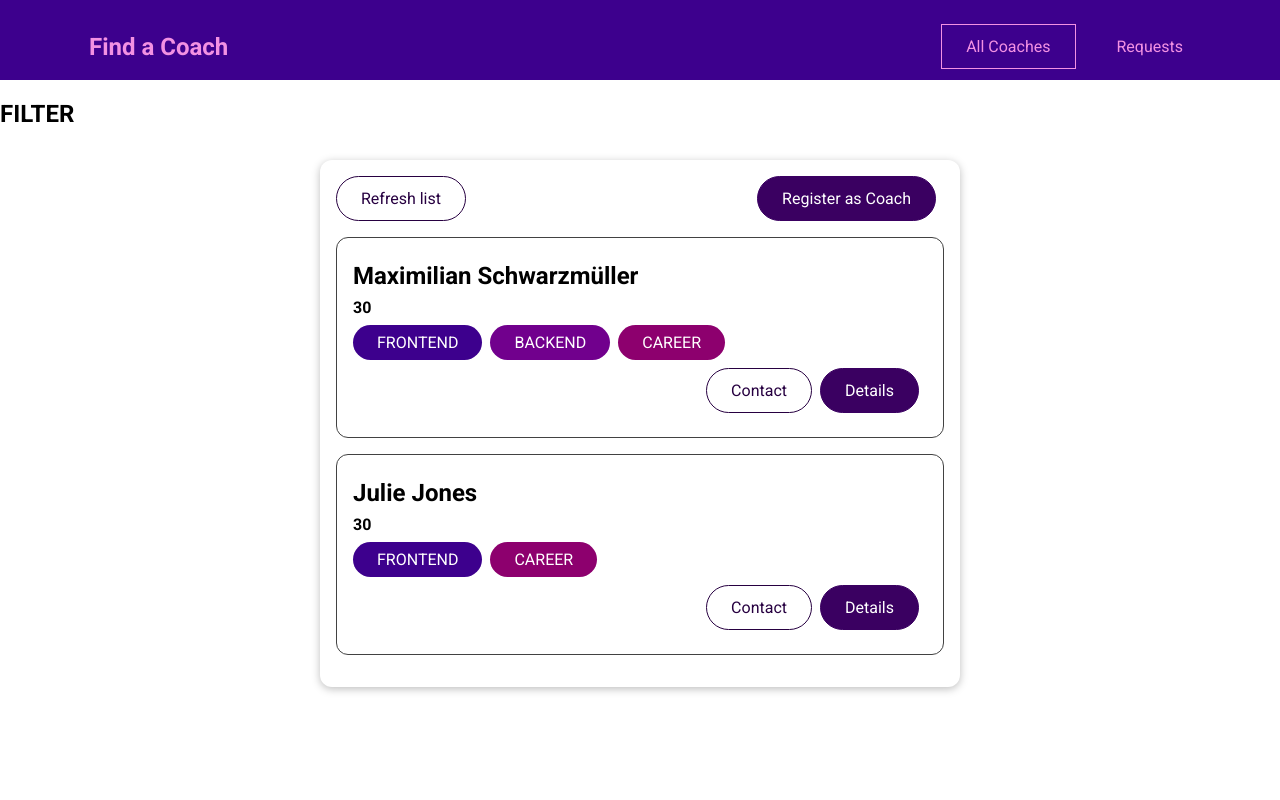
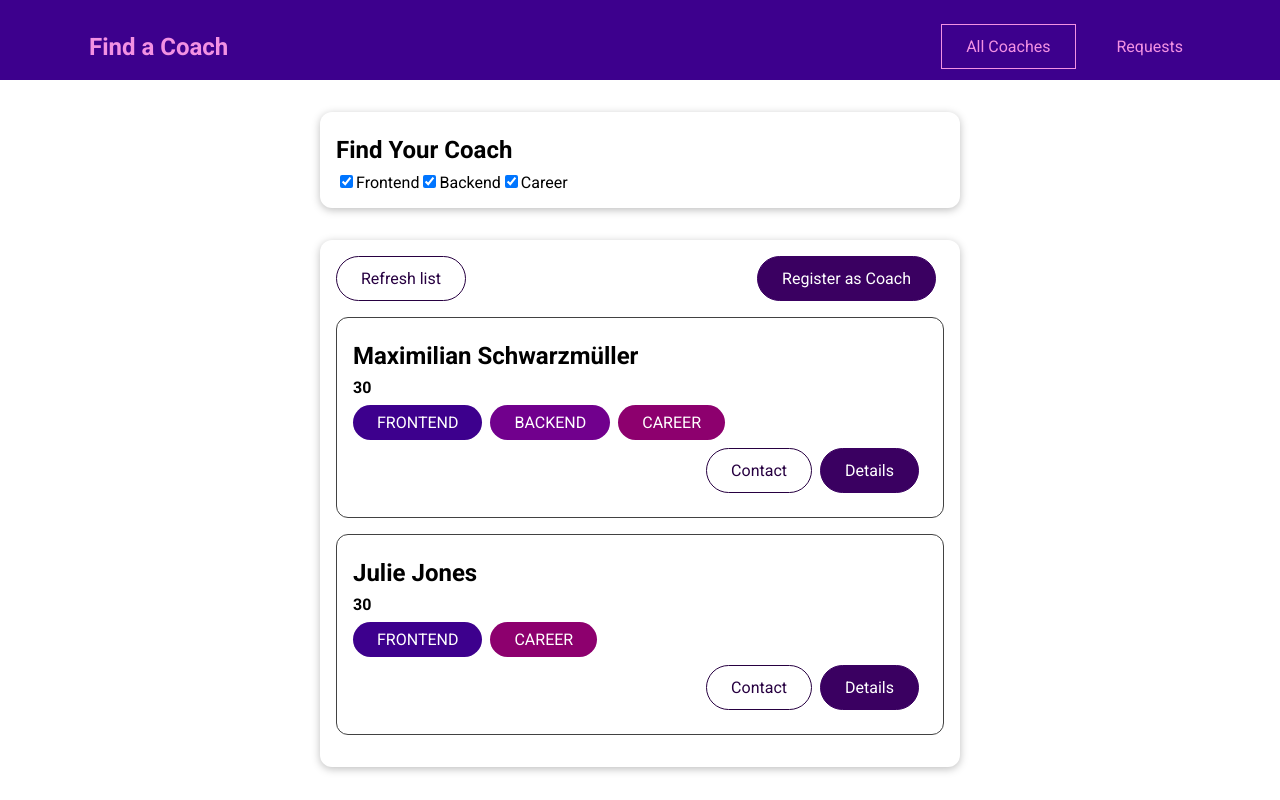
Before and after one commit to AlexL70/vue-the-complete-guide, a Vue app in the folder l235-find-coach/: page /coaches in a window 1280 px wide. Built offline with nearby package versions, Linux system fonts and the light colour scheme.

Commit message:
243. Filtering Coaches

```diff
--- /dev/null
+++ b/l235-find-coach/src/components/coaches/CoachFilter.vue
@@ -0,0 +1,69 @@
+<template>
+    <base-card>
+        <h2>Find Your Coach</h2>
+        <span class="filter-optioin">
+            <input type="checkbox" id="frontend" checked @change="setFilter" />
+            <label for="frontend">Frontend</label>
+        </span>
+        <span class="filter-optioin">
+            <input type="checkbox" id="backend" checked @change="setFilter" />
+            <label for="backend">Backend</label>
+        </span>
+        <span class="filter-optioin">
+            <input type="checkbox" id="career" checked @change="setFilter" />
+            <label for="career">Career</label>
+        </span>
+
+    </base-card>
+</template>
+
+<script lang="ts">
+import { defineComponent } from 'vue';
+import type { SpecTagFilter } from "@/types/internal"
+export default defineComponent({
+    emits: ["change-filter"],
+    data() {
+        return {
+            filters: {
+                frontend: true,
+                backend: true,
+                career: true,
+            } as SpecTagFilter,
+        };
+    },
+    methods: {
+        setFilter(event: Event) {
+            const input = event.target as HTMLInputElement;
+            const updatedFilters = {
+                ...this.filters,
+                [input.id]: input.checked,
+            } as SpecTagFilter;
+            this.filters = updatedFilters;
+            this.$emit("change-filter", updatedFilters);
+        },
+    }
+});
+</script>
+
+<style scoped>
+h2 {
+    margin: 0.5rem 0;
+}
+
+.filter-option {
+    margin-right: 1rem;
+}
+
+.filter-option label,
+.filter-option input {
+    vertical-align: middle;
+}
+
+.filter-option label {
+    margin-left: 0.25rem;
+}
+
+.filter-option.active label {
+    font-weight: bold;
+}
+</style>
--- a/l235-find-coach/src/pages/coaches/CoachesList.vue
+++ b/l235-find-coach/src/pages/coaches/CoachesList.vue
@@ -1,6 +1,6 @@
 <template>
     <section>
-        <h2>FILTER</h2>
+        <coach-filter @change-filter="onChangeFilter"></coach-filter>
     </section>
     <section>
         <base-card>
@@ -21,20 +21,44 @@ import { defineComponent } from "vue";
 import coachesStore from "@/store/coaches";
 import { mapStores } from "pinia";
 import type { Coach } from "@/types/dto";
+import type { SpecTagFilter } from "@/types/internal";
 import CoachItem from "@/components/coaches/CoachItem.vue";
+import CoachFilter from "@/components/coaches/CoachFilter.vue";
 export default defineComponent({
     components: {
-        CoachItem,
+        CoachItem, CoachFilter,
+    },
+    data() {
+        return {
+            activeFilters: {
+                backend: true,
+                frontend: true,
+                career: true,
+            } as SpecTagFilter,
+        };
     },
     computed: {
         ...mapStores(coachesStore),
         filteredCoaches(): Coach[] {
-            return this.coachesStore.getCoaches;
+            return this.coachesStore.getCoaches.filter(coach => {
+                if (this.activeFilters.backend && coach.areas.includes("backend"))
+                    return true;
+                if (this.activeFilters.frontend && coach.areas.includes("frontend"))
+                    return true;
+                if (this.activeFilters.career && coach.areas.includes("career"))
+                    return true;
+                return false;
+            });
         },
         hasCoaches(): boolean {
             return this.coachesStore.hasCoaches;
         }
     },
+    methods: {
+        onChangeFilter(updatedFilters: SpecTagFilter) {
+            this.activeFilters = updatedFilters;
+        }
+    }
 });
 </script>
 
--- /dev/null
+++ b/l235-find-coach/src/types/internal/index.ts
@@ -0,0 +1,5 @@
+export interface SpecTagFilter {
+  frontend: boolean;
+  backend: boolean;
+  career: boolean;
+}
```
